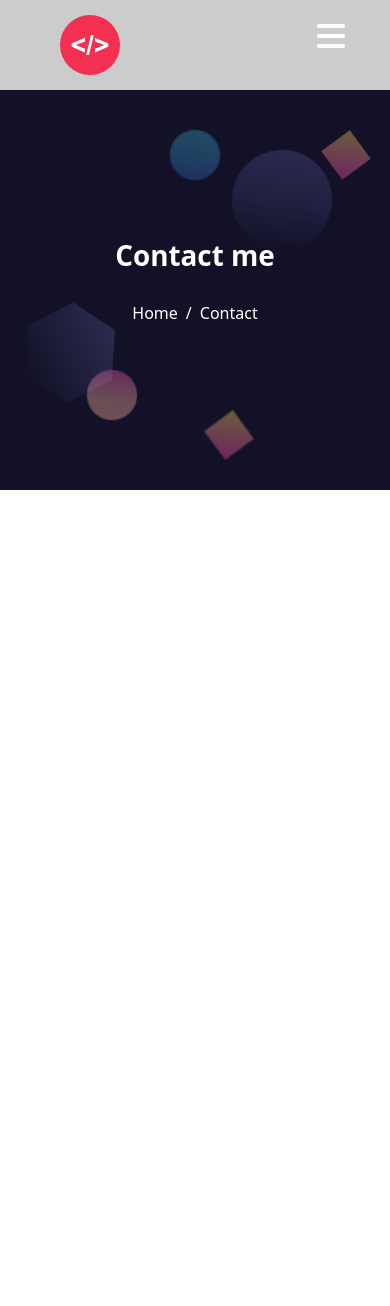
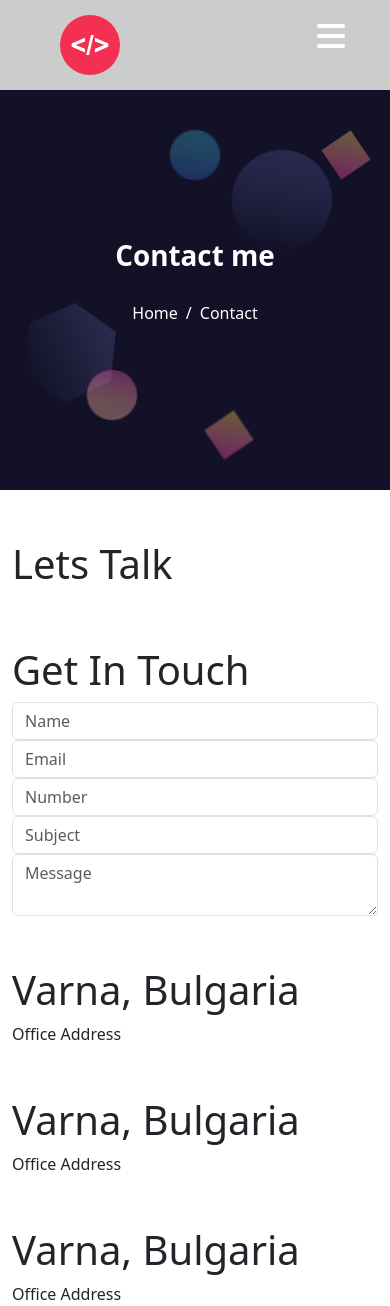
Before and after one commit to Nikolla2000/React-Portfolio-Website, a React (Vite) app in the folder client/: page /contact in a window 390 px wide. Before the commit the page ends 844 px from the top, so only its background shows below. Built offline with nearby package versions, Linux system fonts and the light colour scheme.

Commit message:
Created the Basic Layout of the section
It will have another contact form like in the Home Page, but also contact details - address, phone and email

```diff
--- a/client/src/Pages/ContactPage/ContactPage.jsx
+++ b/client/src/Pages/ContactPage/ContactPage.jsx
@@ -1,10 +1,12 @@
 import PageHeaderComponent from "../../Components/PageHeader/PageHeaderComponent"
+import ContactSection from "./ContactSection"
 
 
 const ContactPage = () => {
     return (
         <div className="contact-page-wrapper">
             <PageHeaderComponent heading={{title: "Contact me", breadcrumb: "Contact"}}/>
+            <ContactSection/>
         </div>
     )
 }
--- /dev/null
+++ b/client/src/Pages/ContactPage/ContactSection.jsx
@@ -0,0 +1,34 @@
+import { Container, Row, Col } from "react-bootstrap";
+import inputConfigurations from "../../Components/Contact/formConfigurations";
+import FormBuilder from "../../Components/Contact/FormBuilder";
+import InfoItemComponent from "./InfoItemComponent";
+
+
+const ContactSection = () => {
+    return (
+        <section className="contact-section-contactPage">
+            <Container>
+                <Col lg={23}>
+                    <h2>Lets Talk</h2>
+                </Col>
+                <Row>
+                    <Col lg={6} md={12}>
+                        <div className="contact-form">
+                            <h2>Get In Touch</h2>
+                            <FormBuilder configurations={inputConfigurations}/>
+                        </div>
+                    </Col>
+                    <Col lg={6} md={12}>
+                        <div className="contact-info">
+                            <InfoItemComponent infoName={"Office Address"} infoDetail={"Varna, Bulgaria"}/>
+                            <InfoItemComponent infoName={"Office Address"} infoDetail={"Varna, Bulgaria"}/>
+                            <InfoItemComponent infoName={"Office Address"} infoDetail={"Varna, Bulgaria"}/>
+                        </div>
+                    </Col>
+                </Row>
+            </Container>
+        </section>
+    );
+};
+
+export default ContactSection;
--- /dev/null
+++ b/client/src/Pages/ContactPage/InfoItemComponent.jsx
@@ -0,0 +1,10 @@
+const InfoItemComponent = ({ infoName, infoDetail }) => {
+    return (
+        <div className="info-item">
+            <h2>{infoDetail}</h2>
+            {infoName}
+        </div>
+    );
+};
+
+export default InfoItemComponent;
```
